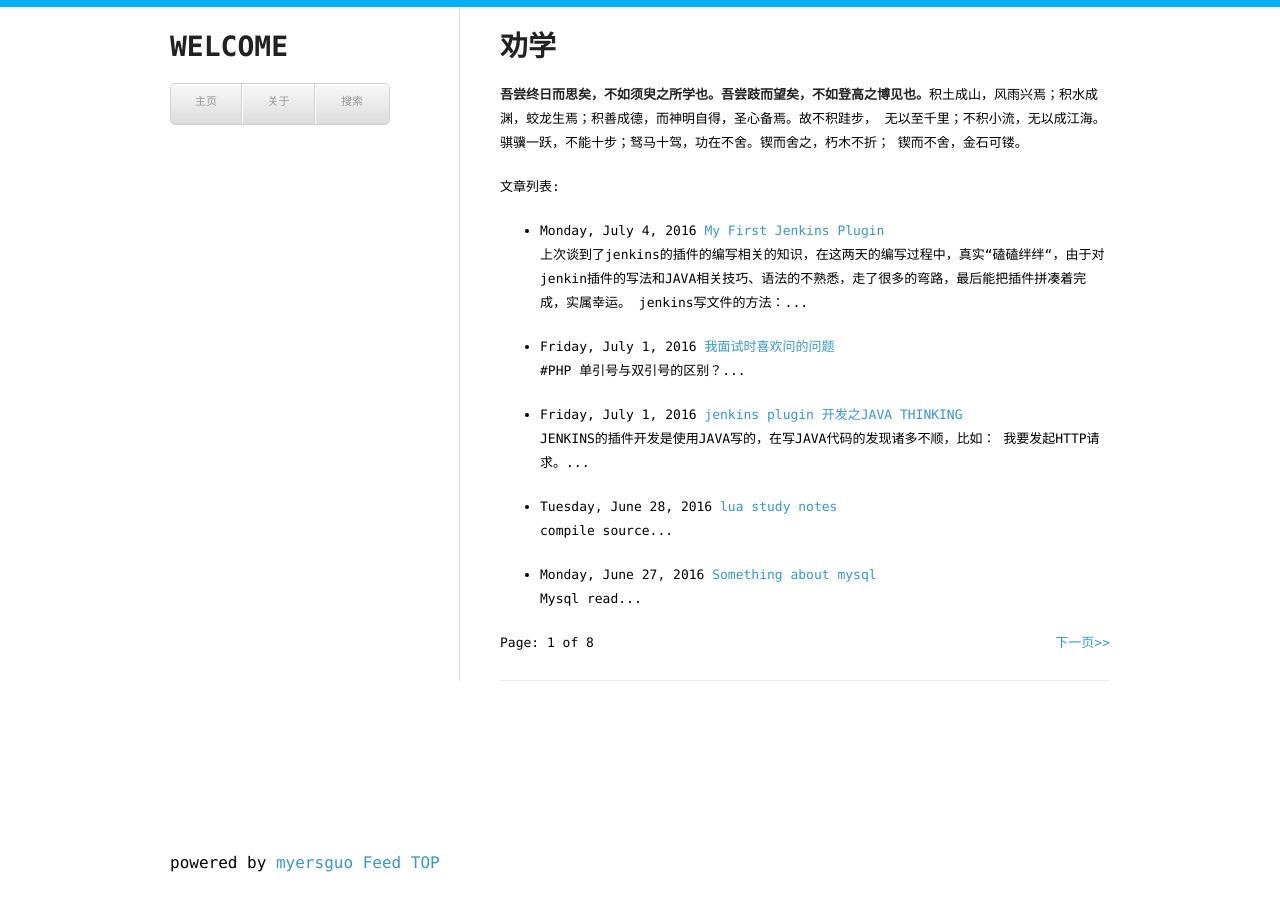
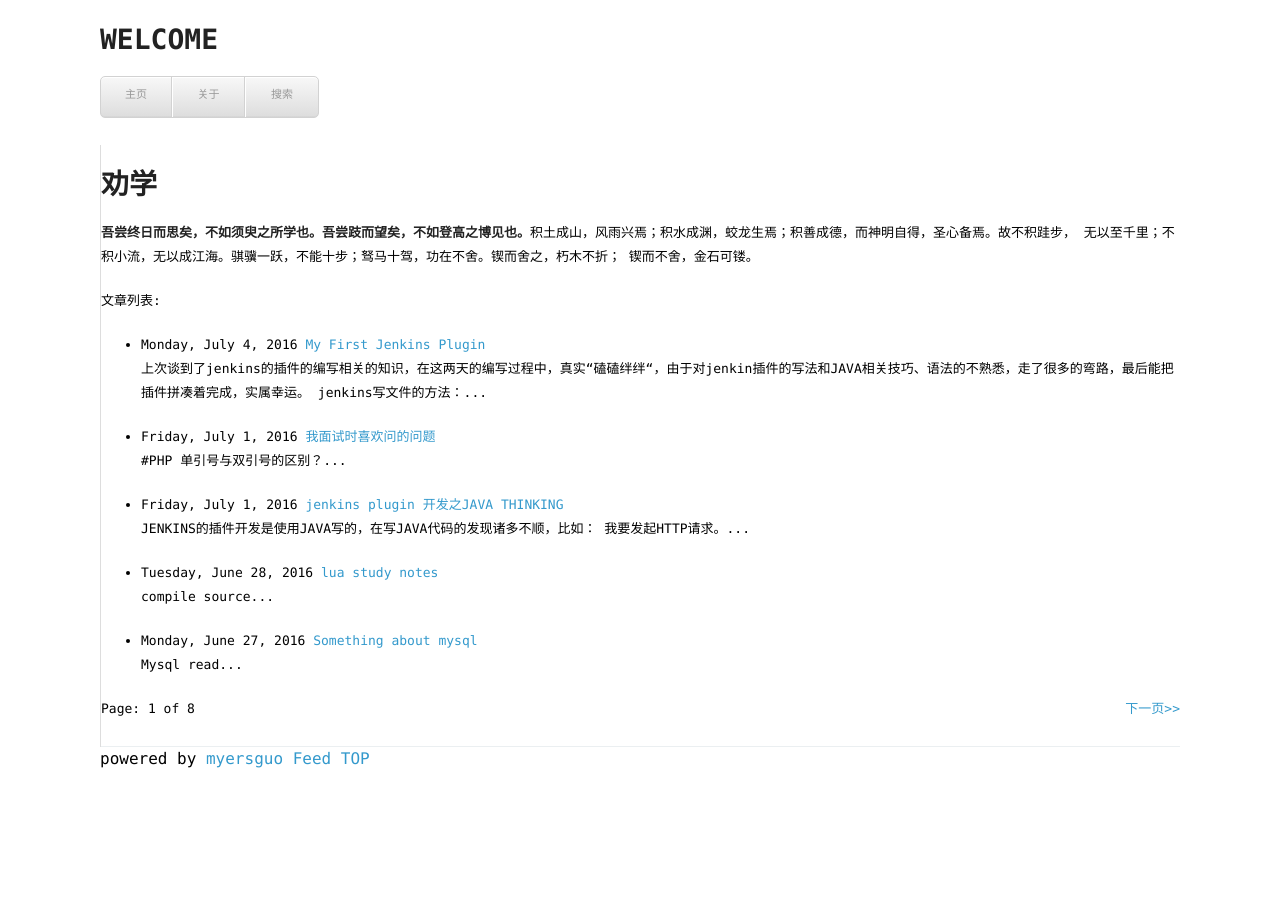
Before and after one commit to myersguo/myersguo.github.com, a Jekyll site: the page built from index.html, in a window 1280 px wide. Built offline with Jekyll 4.4.1, drawn with Linux system fonts in a browser that asks for light colours; the list of posts is cut into pages by our own code.

Commit message:
update style

```diff
--- a/stylesheets/styles.css
+++ b/stylesheets/styles.css
@@ -5,7 +5,6 @@ body {
   color:black;
   font-weight:300;
   line-height: 1.5em;
-  border-top: 7px solid rgb(8, 176, 241);
   margin: 0;
 }
 
@@ -48,8 +47,8 @@ a small {
 }
 
 .wrapper {
-  width:940px;
   margin:0 auto;
+  padding: 0px 100px;
 }
 
 blockquote {
@@ -105,9 +104,6 @@ img {
 }
 
 header {
-width: 220px;
-float: left;
-position: fixed;
 padding-top: 25px;
 }
 #dldiv dl dd{
@@ -122,11 +118,10 @@ blogindex {
 
 }
 header ul {
+  display: inline-block;
   list-style:none;
   height:40px;
-
   padding:0;
-
   background: #eee;
   background: -moz-linear-gradient(top, #f8f8f8 0%, #dddddd 100%);
   background: -webkit-gradient(linear, left top, left bottom, color-stop(0%,#f8f8f8), color-stop(100%,#dddddd));
@@ -179,14 +174,11 @@ header ul a strong {
 }
 
 section {
-  width:610px;
-  float:right;
   padding-top:25px;
   overflow: hidden;
   word-wrap: break-word;
   font-size: 13px;
   border-left: 1px solid #DDD;
-padding-left: 40px;
 
 }
 
@@ -209,8 +201,6 @@ border-bottom: 1px solid rgba(0, 49, 79, 0.08);
 
 footer {
   width:270px;
-  float:left;
-  position:fixed;
   bottom:5px;
 }
 
```
